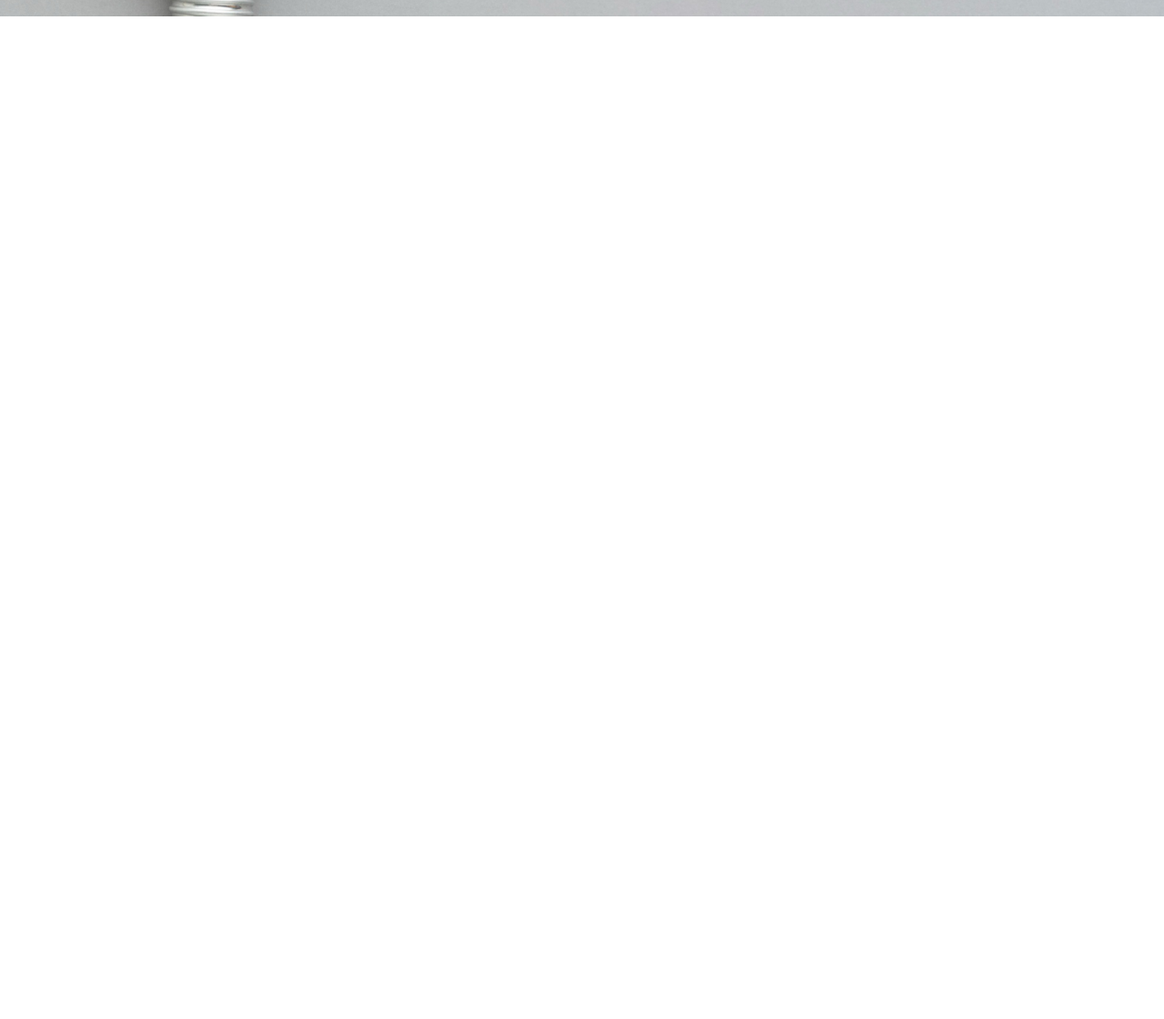
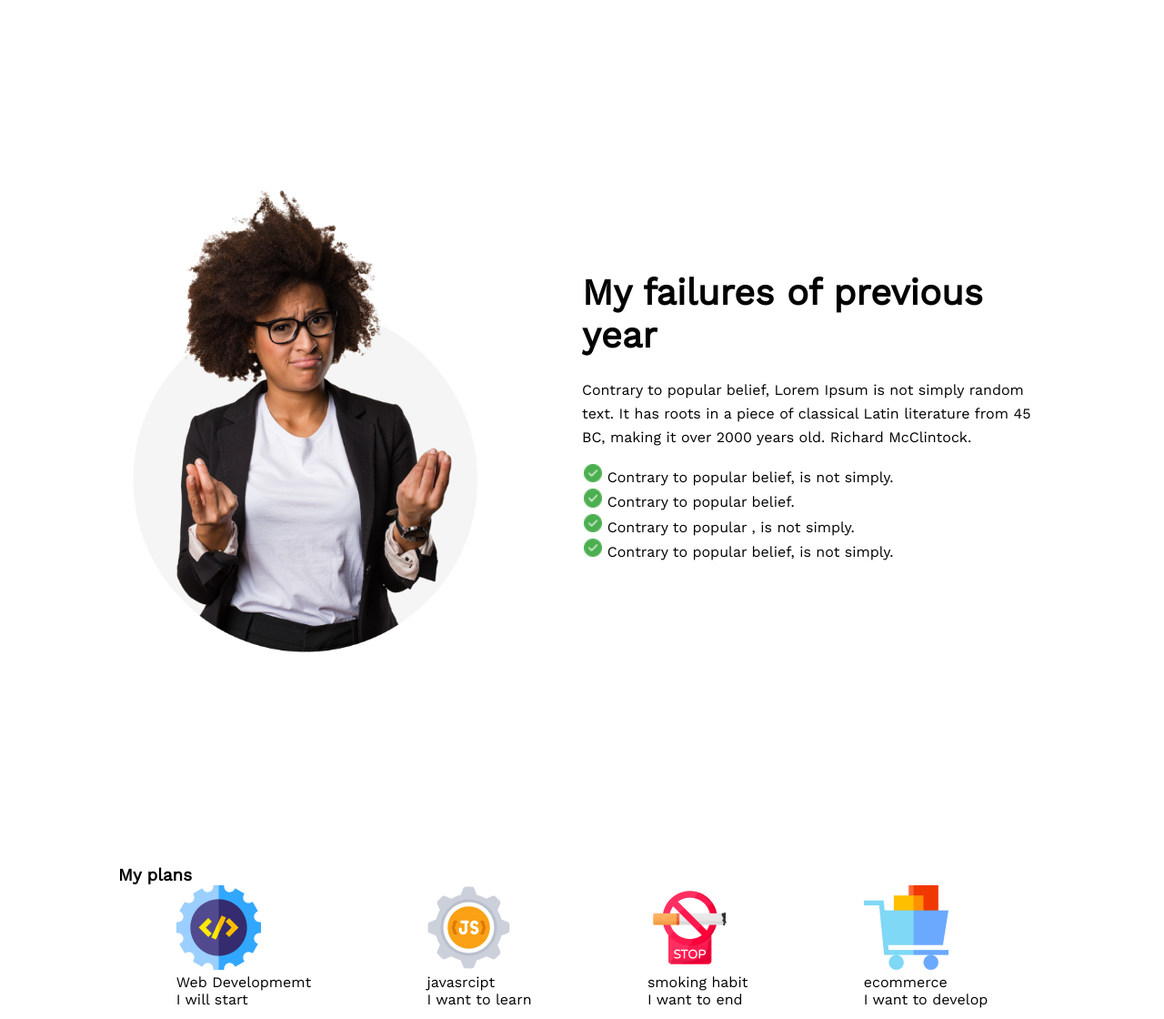
Before and after one commit to tahminasultana1/new-mission, a plain HTML site: page index.html in a window 1280 px wide. Shown: the part 532-1652 px from the top of the page at 91% size. Before the commit the page ends 800 px from the top, so only its background shows below. Drawn offline with nearby package versions, Linux system fonts and the light colour scheme.

Commit message:
section updated

```diff
--- a/index.html
+++ b/index.html
@@ -32,7 +32,59 @@
         </div>
     </header>
     <main>
+        <section>
+            <div class="first-section">
+                <div class="first-section-div">
+                    <img src="images/person.png" alt="" class="myPic">
+                </div>
+                <div class="first-section-div">
+                    <h2>My failures of previous year</h2>
+                    <p>Contrary to popular belief, Lorem Ipsum is not simply random text. It has roots in a piece of classical Latin literature from 45 BC, making it over 2000 years old. Richard McClintock.</p>
+                    <ul>
+                        <li><img src="images/icons/tick.png"/> Contrary to popular belief, is not simply.</li>
+                        <li><img src="images/icons/tick.png"/> Contrary to popular belief.</li>
+                        <li><img src="images/icons/tick.png"/> Contrary to popular , is not simply.</li>
+                        <li><img src="images/icons/tick.png"/> Contrary to popular belief, is not simply.</li>
+                    </ul>
+                </div>
+            </div>
+        </section>
+        <section class="My plans">
+            <h3 class="section-title">My plans</h3>
+            <div class="skill-container">
+                <div class="skill-box">
+                    <img src="images/icons/web.png" alt="">
+                    <p class="skill-title">Web Developmemt</p>
+                    <p class="skill-desc">I will start</p>
+                </div>
+                <div class="skill-box">
+                    <img src="images/icons/js.png" alt="">
+                    <p class="skill-title">javasrcipt</p>
+                    <p class="skill-desc">I want to learn</p>
+                </div>
+                <div class="skill-box">
+                    <img src="images/icons/smoke.png" alt="">
+                    <p class="skill-title">smoking habit</p>
+                    <p class="skill-desc">I want to end</p>
+                </div>
+                <div class="skill-box">
+                    <img src="images/icons/ecom.png" alt="">
+                    <p class="skill-title">ecommerce</p>
+                    <p class="skill-desc">I want to develop</p>
+                </div>
+            </div>
+        </section>
+        <section>
+            <div class="2nd-section">
+                <div class="2nd-section-div">
+                    <img src="images/watch.png" alt="" class="myPic">
+                </div>
+            <div class="">
+                <h3>awlays keep a positive mindset</h3>
+                <button class="btn">call now</button>
+            </div>
 
+        </section>
     </main>
     <footer>
 
--- a/styles/style.css
+++ b/styles/style.css
@@ -26,7 +26,7 @@
 
 .header-info {
     display: flex;
-    margin: 0 100px;
+    margin: 60px 100px;
     justify-content: right;
 }
 
@@ -58,7 +58,7 @@
 nav {
     display: flex;
     justify-content: space-between;
-    margin: 50px 100px;
+    margin: 0 100px;
 }
 
 .nav-title {
@@ -76,4 +76,53 @@ nav li {
     margin-left: 50px;
 }
 
-/*banner  */
+/*Section  */
+main section {
+    margin: 230px 130px;
+    border: 2px;
+    border-color: black;
+}
+
+.first-section {
+    display: flex;
+}
+
+.first-section-div {
+    width: 50%;
+}
+
+.first-section-div img {
+    width: 80%;
+}
+
+.first-section-div h2 {
+    margin-top: 100px;
+    font-weight: 700;
+    font-size: 40px;
+    line-height: 47px;
+    margin-bottom: 24px;
+}
+.first-section-div p{
+    line-height: 26px;
+    margin-bottom: 16px;
+}
+.first-section-div ul{
+    list-style: none;
+    margin-left: -38px;
+    line-height: 25px;
+}
+.first-section-div ul li img{
+    width: 4%;
+}
+
+/*My plans */
+.My plans-section{
+    margin: 100px 40px;
+    border-radius: 10px;
+    padding: 131px 156px;
+}
+.skill-container{
+    display: flex;
+    justify-content: space-around;
+    align-items: t;
+}
```
Also changed, not shown: images/icons/tick.png (added).
